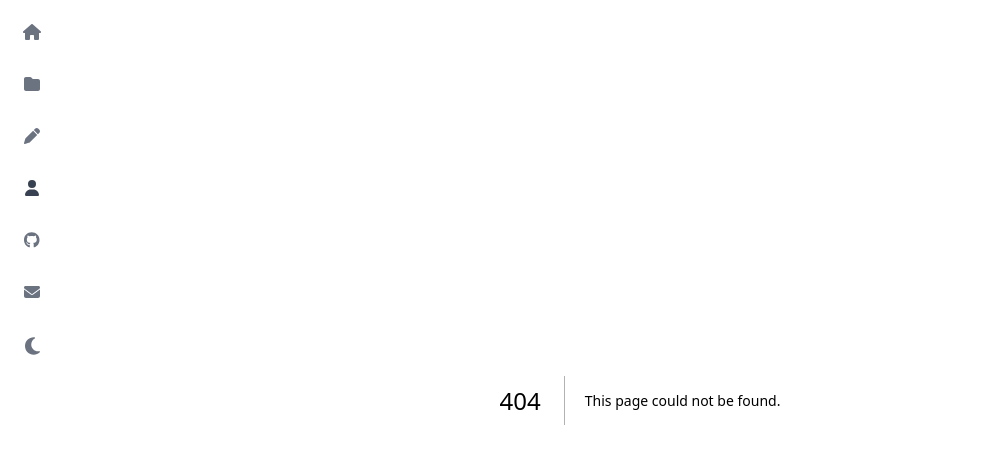
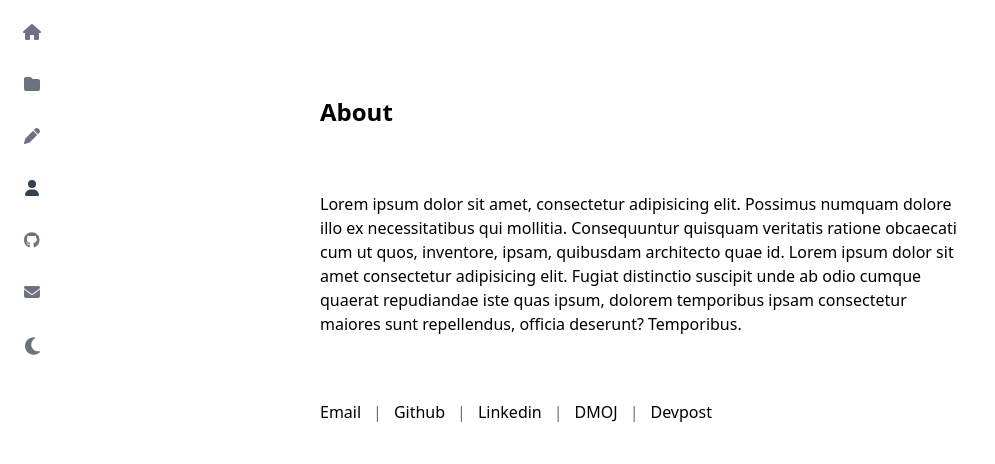
Before and after one commit to MiniCube11/website, a Next.js app: page /about in a window 1280 px wide. Before the commit this address had no page. Shown: the top 464 px of the page, without its empty margins (0-995 px from the left). Built offline with nearby package versions, Linux system fonts and the light colour scheme.

Commit message:
Create about page with filler bio

```diff
--- /dev/null
+++ b/app/about/page.tsx
@@ -0,0 +1,24 @@
+import Link from "next/link";
+
+const About = () => {
+    return (
+        <div className="mt-20 mx-auto max-w-2xl p-4 space-y-16">
+            <h2>About</h2>
+            <p>Lorem ipsum dolor sit amet, consectetur adipisicing elit. Possimus numquam dolore illo ex necessitatibus qui mollitia. Consequuntur quisquam veritatis ratione obcaecati cum ut quos, inventore, ipsam, quibusdam architecto quae id. Lorem ipsum dolor sit amet consectetur adipisicing elit. Fugiat distinctio suscipit unde ab odio cumque quaerat repudiandae iste quas ipsum, dolorem temporibus ipsam consectetur maiores sunt repellendus, officia deserunt? Temporibus.</p>
+
+            <div className="mt-16">
+                <Link href="mailto:contact.minicube11@gmail.com">Email</Link>
+                <span className="mx-3 text-gray-500">|</span>
+                <Link href="https://github.com/MiniCube11">Github</Link>
+                <span className="mx-3 text-gray-500">|</span>
+                <Link href="https://www.linkedin.com/in/ching-lam-lau/">Linkedin</Link>
+                <span className="mx-3 text-gray-500">|</span>
+                <Link href="https://dmoj.ca/user/MiniCube11">DMOJ</Link>
+                <span className="mx-3 text-gray-500">|</span>
+                <Link href="https://devpost.com/MiniCube11">Devpost</Link>
+            </div>
+        </div>
+    )
+};
+
+export default About;
```
